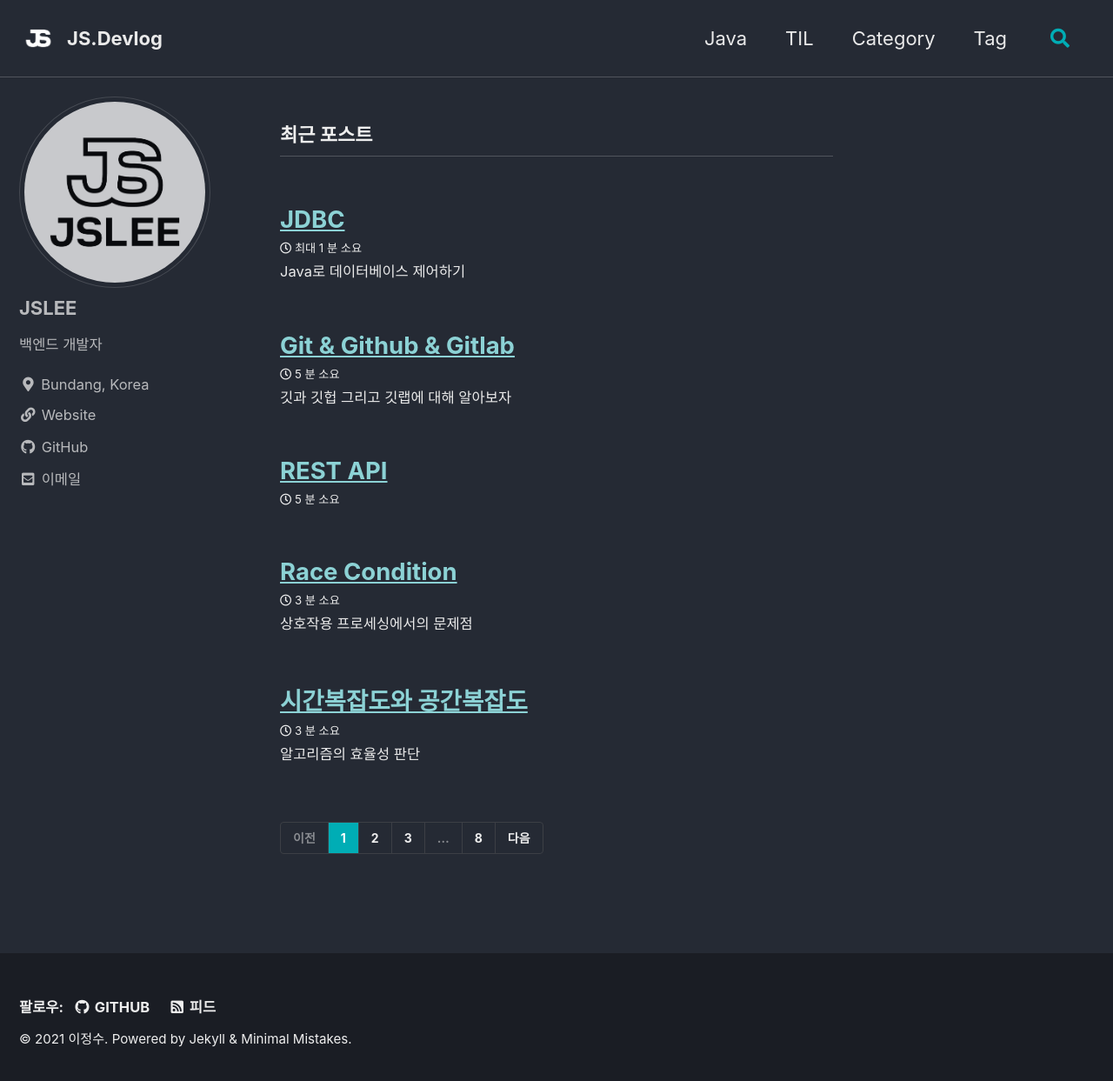
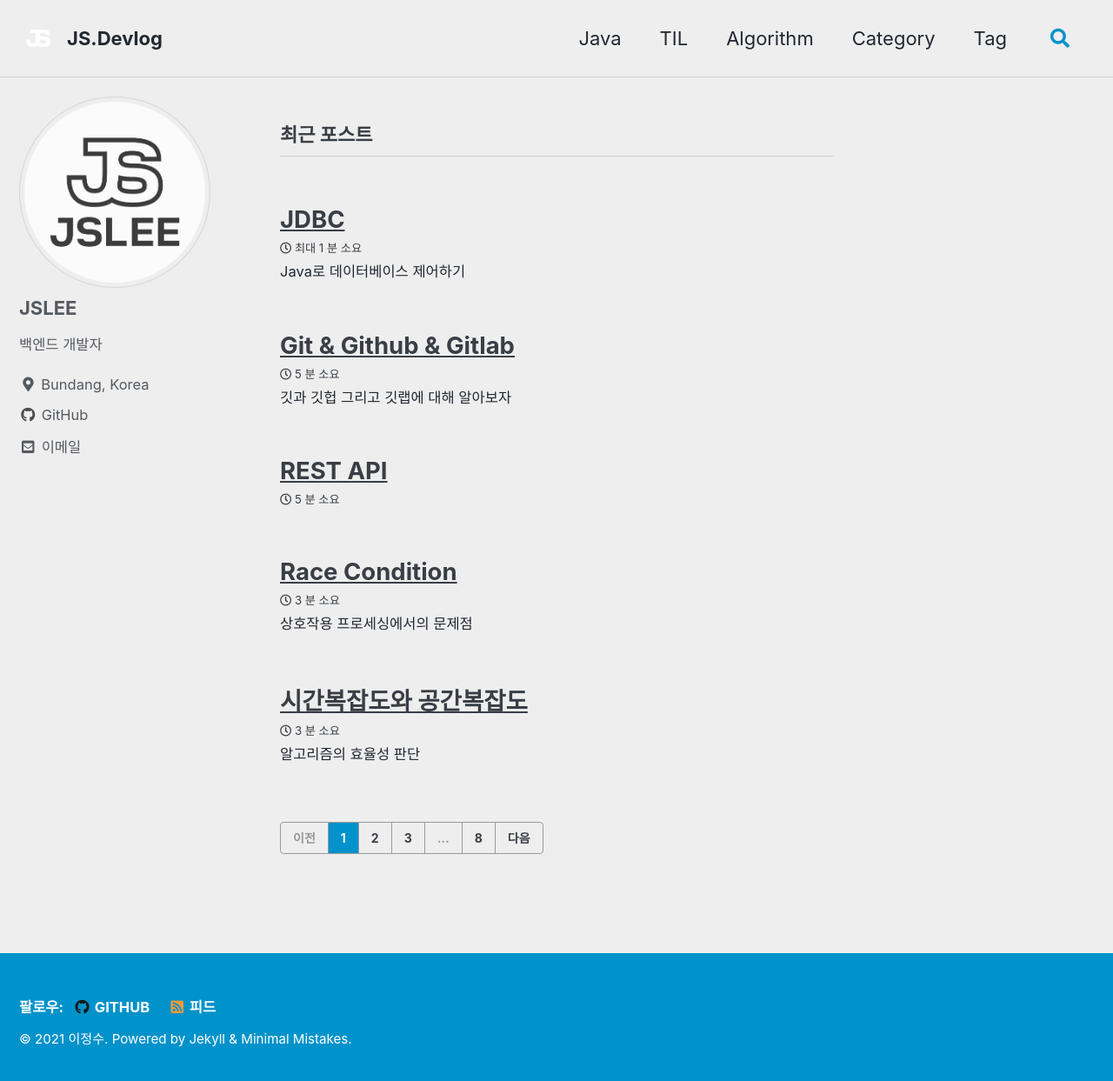
Before and after one commit to jslee7420/devlog, a Jekyll site: the page built from index.html, in a window 1280 px wide and 1250 px high. Shown: the top 1243 px of the window at 87% size. Built offline with Jekyll 4.4.1, drawn with Linux system fonts in a browser that asks for light colours; cached includes are drawn as plain includes; the list of posts is cut into pages by our own code.

Commit message:
update skin and nav

```diff
--- a/_config.yml
+++ b/_config.yml
@@ -12,7 +12,7 @@
 
 # theme                  : "minimal-mistakes-jekyll"
 # remote_theme           : "mmistakes/minimal-mistakes"
-minimal_mistakes_skin: "dark" # "air", "aqua", "contrast", "dark", "dirt", "neon", "mint", "plum", "sunrise"
+minimal_mistakes_skin: "air" # "air", "aqua", "contrast", "dark", "dirt", "neon", "mint", "plum", "sunrise"
 
 # Site Settings
 locale: "ko-KR"
@@ -111,7 +111,7 @@ author:
       # url: "mailto:jeongsoo.lee@gmail.com"
     - label: "Website"
       icon: "fas fa-fw fa-link"
-      url: "https://jslee7420.github.io"
+      # url: "https://jslee7420.github.io"
     - label: "Twitter"
       icon: "fab fa-fw fa-twitter-square"
       # url: "https://twitter.com/"
--- a/_data/navigation.yml
+++ b/_data/navigation.yml
@@ -4,6 +4,8 @@ main:
     url: /categories/java
   - title: "TIL"
     url: /categories/til
+  - title: "Algorithm"
+    url: /categories/algorithm
   - title: "Category"
     url: /categories/
   - title: "Tag"
```
